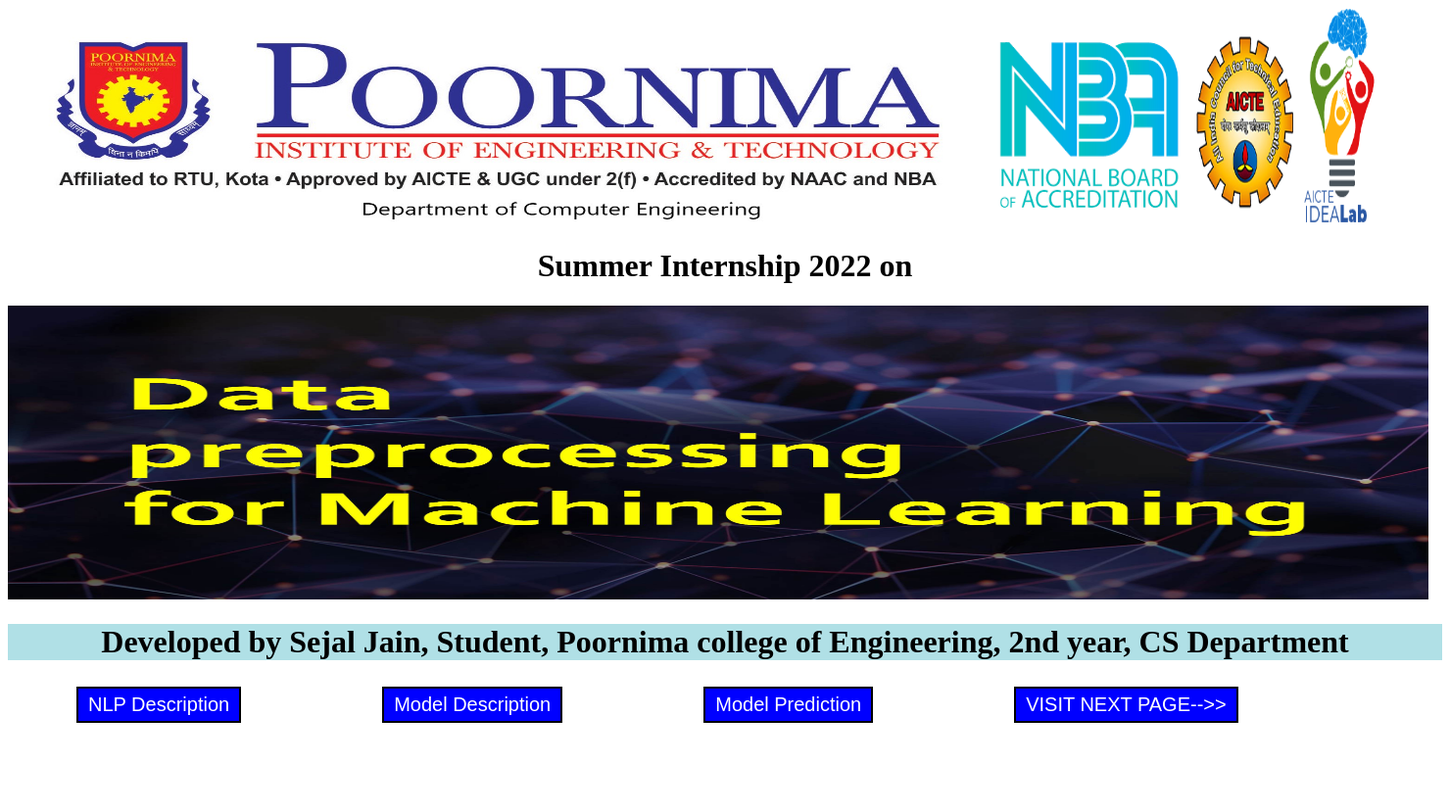
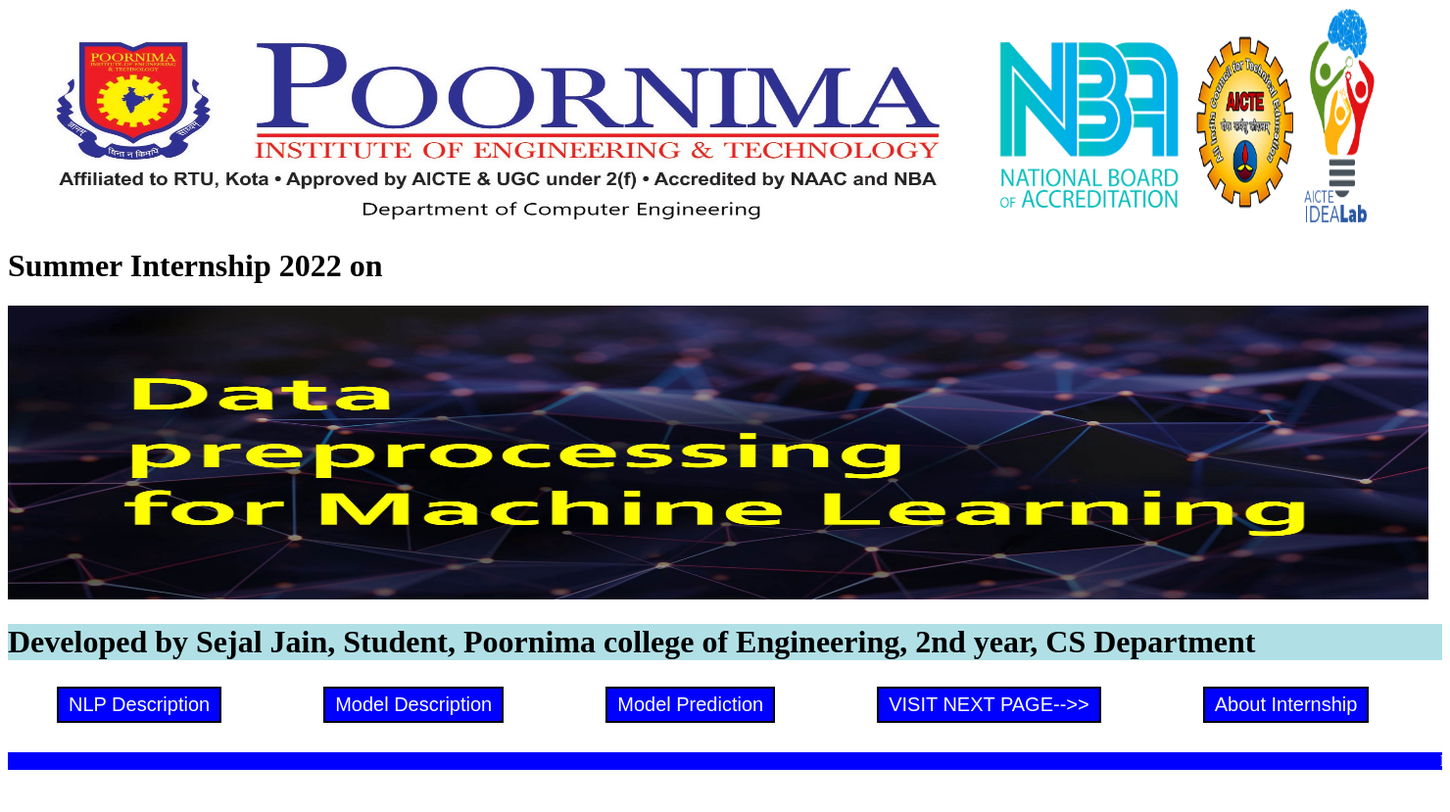
Before and after one commit to sejalpcegithub/SejalJain_SentimentalAnalysis_Tweets, a Flask app: template templates/index1.html in a window 1480 px wide. Shown: the whole page at 98% size. Before the commit the page ends 738 px from the top, so only its background shows below. Run offline with Flask 2, Linux system fonts and the light colour scheme; the template is opened without the code that fills it, so the values that code supplies are empty.

Commit message:
Update index1.html

```diff
--- a/templates/index1.html
+++ b/templates/index1.html
@@ -4,8 +4,9 @@
 <img src="static/image/PIET logo with tagline.jpg"  width="1000" height="220">
 <img src="static/image/nbanew.png"  width="200" height="200">
 <img src="static/image/AICTEIdeaLabFooterLogo.png"  width="200" height="220">
+
 <h1>Summer Internship 2022 on</h1>
-<style>
+<style>S
 h1{text-align: center;}
 </style>
 <img src="static/image/dpforml.jpg"  width="1450" height="300">
@@ -20,7 +21,7 @@
            text-align: center;
            display: inline-block;
            font-size: 20px;
-           margin: 5px 70px;
+           margin: 5px 50px;
            cursor: pointer;
        }
    </style>
@@ -40,8 +41,19 @@
    onclick="window.location.href = '/index2';">
       VISIT NEXT PAGE-->>
    </button>
+    <button class="GFG"
+   onclick="window.location.href = '/aboutus';">
+       About Internship
+    </button>
  </div>
+ <br>
+  <div class="fixed-bottom ">
+        <div class="bg-secondary " style="min-height: 60px;">
 
-
+            <marquee style="background-color:blue;color:white; margin-top: 7px;">
+                <h9>Designed and Developed by SEJAL JAIN, Student, 2nd Year, Poornima College of Engineering, Department of Computer Engineering</h9>
+            </marquee>
+        </div>
+    </div>
 </body>
 </html>
```
